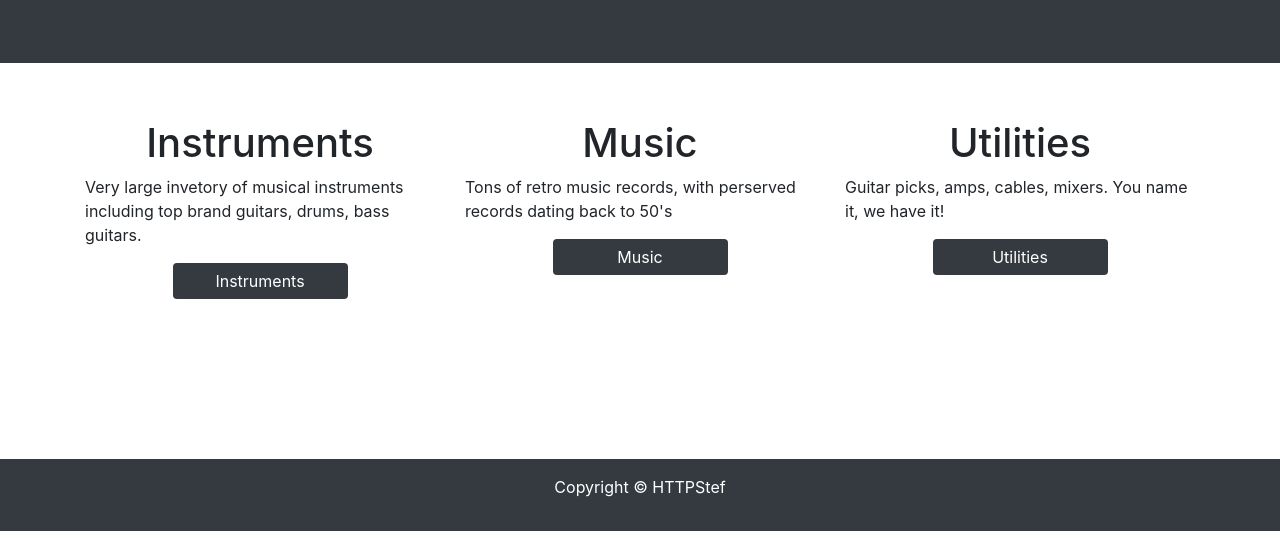
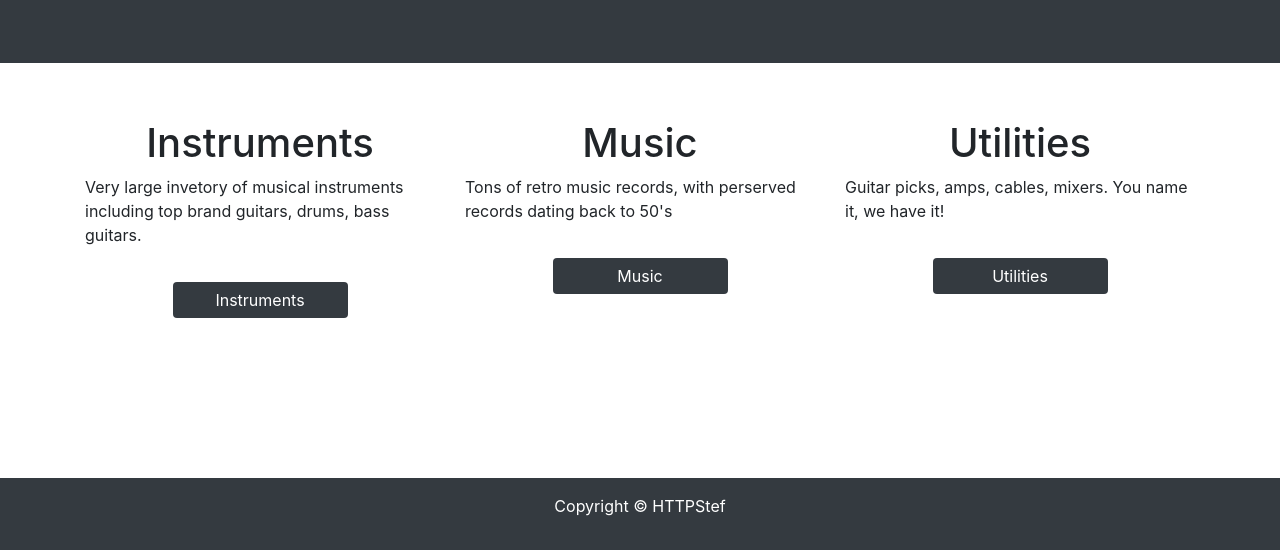
Before and after one commit to dev-cyprium/web-programming-ict, a PHP site: page / in a window 1280 px wide. Shown: the part 697-1247 px from the top of the page. Run offline with PHP 8.4, Linux system fonts and the light colour scheme.

Commit message:
Adjusted REM distance

```diff
--- a/style.css
+++ b/style.css
@@ -54,6 +54,7 @@ body, html {
 
 .main-link {
   width: 50%;
+  margin-top: 2.2rem;
 }
 
 .btn-primary {
```
